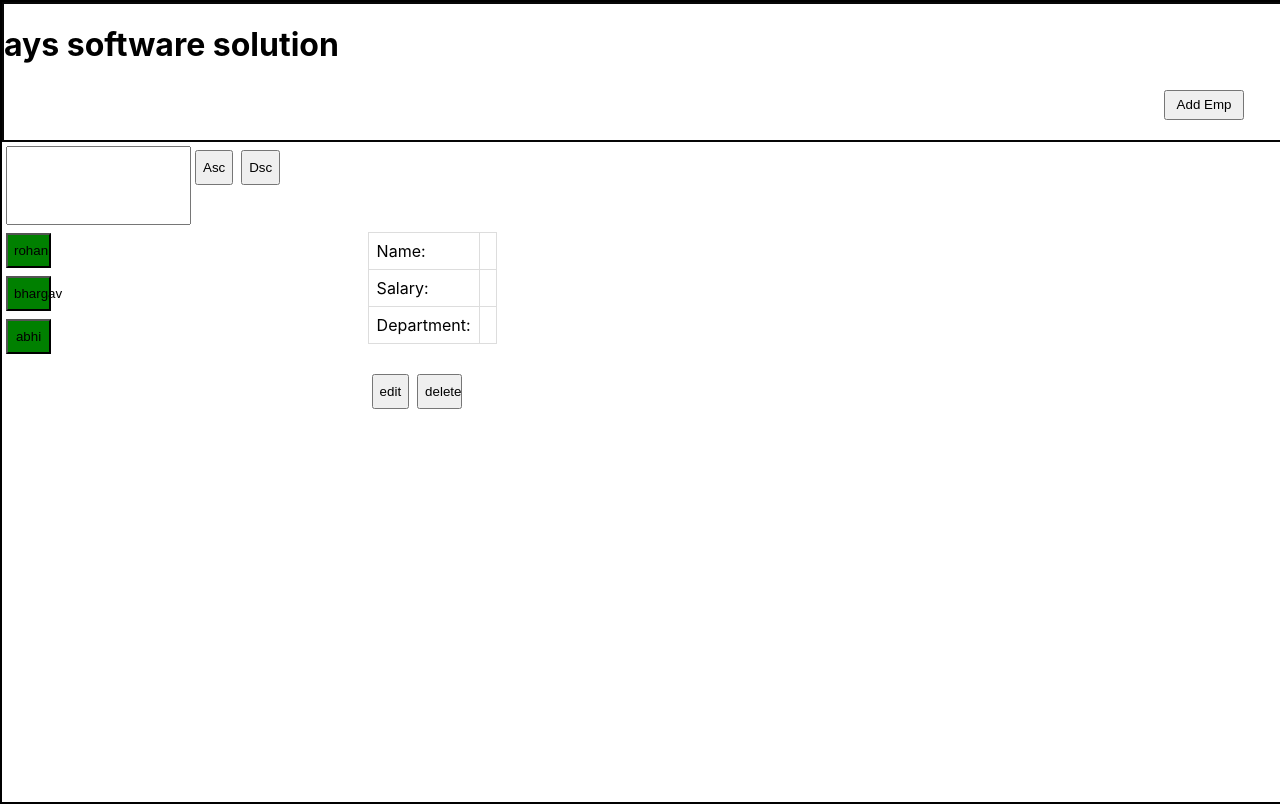
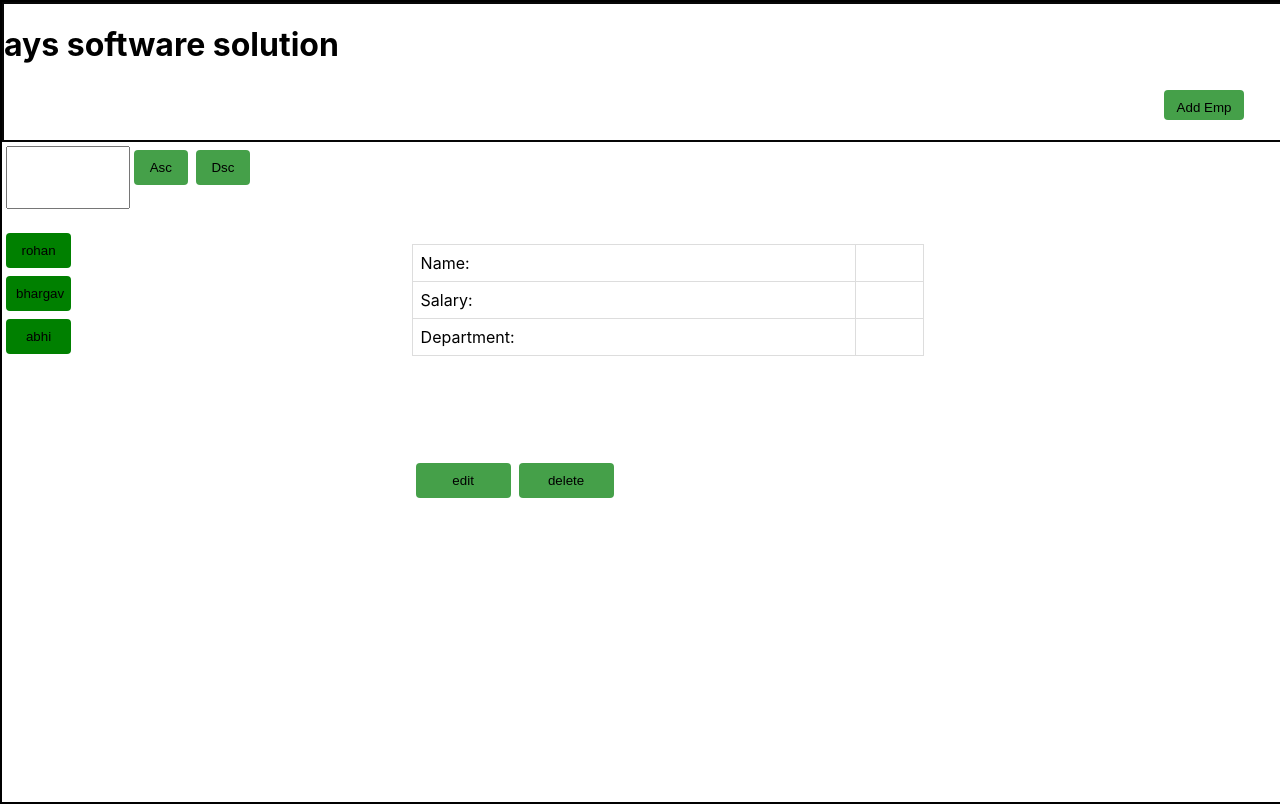
Before and after one commit to Abhishek-shinde-1818/employee-management-system-react, a React (Create React App) app: page / in a window 1280 px wide. Built offline with nearby package versions, Linux system fonts and the light colour scheme.

Commit message:
add emp function added

```diff
--- a/src/App.js
+++ b/src/App.js
@@ -7,7 +7,7 @@ const App = () => {
   const obj={
     text:"ays software solution",
   }
-  const[employees,u_employees] = useState([
+  const[employees,updatedEmployees] = useState([
     {
       id:1,
       name:"abhi",
@@ -27,16 +27,38 @@ const App = () => {
       dept:"ENGG"
     }
   ])
-  const[selected,ch_sel] = useState({})
-  function change_selection(change){
-    ch_sel(change)
+
+
+  function addemp(newEmpobj)
+  {
+
+    let temp=JSON.parse(JSON.stringify(employees))
+
+    temp.push(newEmpobj)
+    updatedEmployees(temp)
+    setSelectedCentre("")
+  }
+
+
+
+  //selected employee state
+  const[selectedEmp,setSelectedEmp] = useState({})
+  function selectEmployee(employee){
+    setSelectedEmp(employee)
+
+  }
+  // state for centre div
+  const[selectedCentre,setSelectedCentre]=useState("")
+  function displayCentre(e)
+  {
+    setSelectedCentre(e.target.id)
   }
   return (
     <div className="demo">
-      <Navbar obj={obj}/>
+      <Navbar obj={obj} displayCentre={displayCentre} />
       <div className='main'>
-      <Employee emparr={employees} selected={selected} change_selection={change_selection}/>
-      <EmpDetails selectedemp={selected}/>
+      <Employee empArr={employees} selectedEmp={selectedEmp} selectEmployee={selectEmployee} />
+      <EmpDetails selectedEmp={selectedEmp} selectedCentre={selectedCentre} addemp={addemp}  />
       </div>
 
 
--- a/src/components/EmpDetails.jsx
+++ b/src/components/EmpDetails.jsx
@@ -1,35 +1,53 @@
 import React from 'react'
 import './employee.css'
+import EmpForm from './EmpForm'
+
 
 
 const EmpDetails = (props) => {
-
+  function display(){
+  if(props.selectedCentre==="1")
+  {
+    return(<EmpForm updateData={props.updateData} addemp={props.addemp} empobj={props.empobj}/>)
+  }
+  else {
+    return(<EmpTable selectedEmp={props.selectedEmp}/>)
+  }
+}
   return (
     <div className='empdetails'>
+    {
+       display()
+    }
 
-    {
+    </div>
+  )
+}
+const EmpTable = (props) => {
+  return(
+    <>
     <table>
     <tbody>
       <tr>
         <td>Name:</td>
-          <td>{props.selectedemp.name}</td>
+        <td>{props.selectedEmp.name}</td>
       </tr>
       <tr>
         <td>Salary:</td>
-          <td>{props.selectedemp.salary}</td>
+        <td>{props.selectedEmp.salary}</td>
       </tr>
       <tr>
         <td>Department:</td>
-          <td>{props.selectedemp.dept}</td>
+        <td>{props.selectedEmp.dept}</td>
       </tr>
     </tbody>
   </table>
-    }
+
   <div className='buttons'>
   <button className='edit'>edit</button>
   <button className='delete'>delete</button>
   </div>
-    </div>
+  </>
   )
 }
 
--- a/src/components/EmpForm.jsx
+++ b/src/components/EmpForm.jsx
@@ -1,15 +1,35 @@
-import React from 'react'
+import React, { useState } from 'react'
 import './empdetails.css'
-const EmpForm = () => {
+const EmpForm = (props) => {
+  const[newEmpobj,setNewEmpobj]=useState({})
+  let newobj = {}
+  function updateData(e)
+  {
+let temp= JSON.parse(JSON.stringify(newEmpobj))
+temp[e.target.name]= e.target.value
+setNewEmpobj(temp)
+    // newobj[e.target.name]=e.target.value
+    // console.log("OBJ",newobj);
+    // setNewEmpobj(newobj)
+    // console.log("FINAL", newEmpobj);
+    // console.log("djd");
+  }
+  function onsubmit()
+  {
+    console.log("SUBMIT", newEmpobj);
+    console.log("SUBMIsssT");
+    props.addemp(newEmpobj)
+  }
   return (
     <div className='empform'>
-      <form >
+      {/* <form > */}
         <label>
           Name:
           <input
+            id="1"
             type="text"
             name="name"
-
+            onChange={updateData}
 
             required
           />
@@ -18,38 +38,31 @@ const EmpForm = () => {
         <label>
           Salary:
           <input
+          id="2"
             type="number"
             name="salary"
-
+            onChange={updateData}
             required
           />
         </label>
         <br />
-        <label>
-          Designation:
-          <input
-            type="text"
-            name="designation"
 
-            required
-          />
-        </label>
-        <br />
         <label>
           Department:
           <select
-            name="department"
-
+          id="4"
+            name="dept"
+            onChange={updateData}
           >
             <option value="IT">IT</option>
             <option value="HR">HR</option>
             <option value="Finance">Finance</option>
-            {/* Add more departments as needed */}
+
           </select>
         </label>
         <br />
-        <button type="submit">Submit</button>
-      </form>
+        <button onClick={onsubmit}>Submit</button>
+      {/* </form>    */}
     </div>
   )
 }
--- a/src/components/Employee.jsx
+++ b/src/components/Employee.jsx
@@ -12,8 +12,8 @@ const Employee = (props) => {
 
   return (
     <div className='employee'>
-    <Toolbar emparr={props.emparr} inputValue={inputValue} handleInputChange={handleInputChange} />
-    <Employeelist emparr={props.emparr} selected={props.selected}  change_selection={props.change_selection} inputValue={inputValue} handleInputChange={handleInputChange} selectedBt={selectedBt}/>
+    <Toolbar empArr={props.empArr} inputValue={inputValue} handleInputChange={handleInputChange} />
+    <Employeelist empArr={props.empArr} selectedEmp={props.selectedEmp}  selectEmployee={props.selectEmployee} inputValue={inputValue} handleInputChange={handleInputChange} selectedBt={selectedBt}/>
     </div>
   )
 }
@@ -30,45 +30,46 @@ const Toolbar = (props) => {
 }
 const Emp = (props)=>{
   let color;
-  if (props.emp.id === props.selected.id){
+  if (props.emp.id === props.selectedEmp.id){
     color = 'red'
   }else{
     color = 'green'
   }
   function fun(){
-    console.log(props.emp);
-    props.change_selection(props.emp)
+
+    props.selectEmployee(props.emp)
   }
   return(
-    <button style={{backgroundColor:color}} className='empbt' onClick={fun}>{props.emp.name}</button>
+    <button id="2" style={{backgroundColor:color}} className='empbt' onClick={fun}>{props.emp.name}</button>
   )
 }
 
 const Employeelist = (props) => {
-  let darr=props.emparr
-  let text=props.inputValue
+
+  let clonedArray = props.empArr.map(a => {return {...a}})
+  let searchText=props.inputValue
   let selectedBt=props.selectedBt
-  console.log(selectedBt)
+
   let newarr=[]
 
-  let filtered=[]
+  let filteredArr=[]
   function fun(){
     if(selectedBt==="1")
     {
-      filtered = darr.filter(user => user.name.includes(text));
+      filteredArr = clonedArray.filter(user => user.name.includes(searchText));
     }
     else if(selectedBt==="2"){
-      darr.sort((a, b) => (a.name > b.name) ? 1 : -1)
-      filtered=darr
+      clonedArray.sort((a, b) => (a.name > b.name) ? 1 : -1)
+      filteredArr=clonedArray
     }
     else{
-      darr.sort((a, b) => (a.name < b.name) ? 1 : -1)
-      filtered=darr
+      clonedArray.sort((a, b) => (a.name < b.name) ? 1 : -1)
+      filteredArr=clonedArray
     }
 
-    for(let i=0;i<filtered.length;i++){
+    for(let i=0;i<filteredArr.length;i++){
 
-        newarr.push(<Emp emp={filtered[i]} selected={props.selected} change_selection={props.change_selection} key={darr[i].id}/>)
+        newarr.push(<Emp emp={filteredArr[i]} selectedEmp={props.selectedEmp} selectEmployee={props.selectEmployee} key={filteredArr[i].id}/>)
     }
     return newarr
   }
--- a/src/components/Navbar.jsx
+++ b/src/components/Navbar.jsx
@@ -1,14 +1,13 @@
 import React from 'react'
 import './navbar.css'
-
 import EmpDetails from './EmpDetails'
-const Navbar = ({obj}) => {
+const Navbar = (props) => {
 
 
   return (
     <div className='navbar'>
-      <h1>{obj.text} </h1>
-      <button className='addemp' type='button' onClick={EmpDetails}>Add Emp</button>
+      <h1>{props.obj.text} </h1>
+      <button id="1" className='addemp' type='button' onClick={props.displayCentre}>Add Emp</button>
     </div>
   )
 }
--- a/src/components/employee.css
+++ b/src/components/employee.css
@@ -23,11 +23,11 @@
 button{
     margin: 4px;
     height: 35px;
-    width: 45px;
+    width: 95px;
 }
 .empbt{
     height: 35px;
-    width: 45px;
+    width: 65px;
 }
 .del{
     height: 35px;
@@ -37,8 +37,8 @@ button{
 table {
     border-collapse: collapse;
     width: 50%;
-    margin-left: 85%;
-    margin-top: 70%;
+    margin-left: 15%;
+    margin-top: 10%;
 
 }
 
@@ -50,6 +50,6 @@ th, td {
 .buttons{
     display: flex;
     flex-direction: row;
-    margin-left: 85%;
-    margin-top: 20%;
+    margin-left: 15%;
+    margin-top: 10%;
 }
```
Lines whose indentation alone changed are shown as unchanged.
